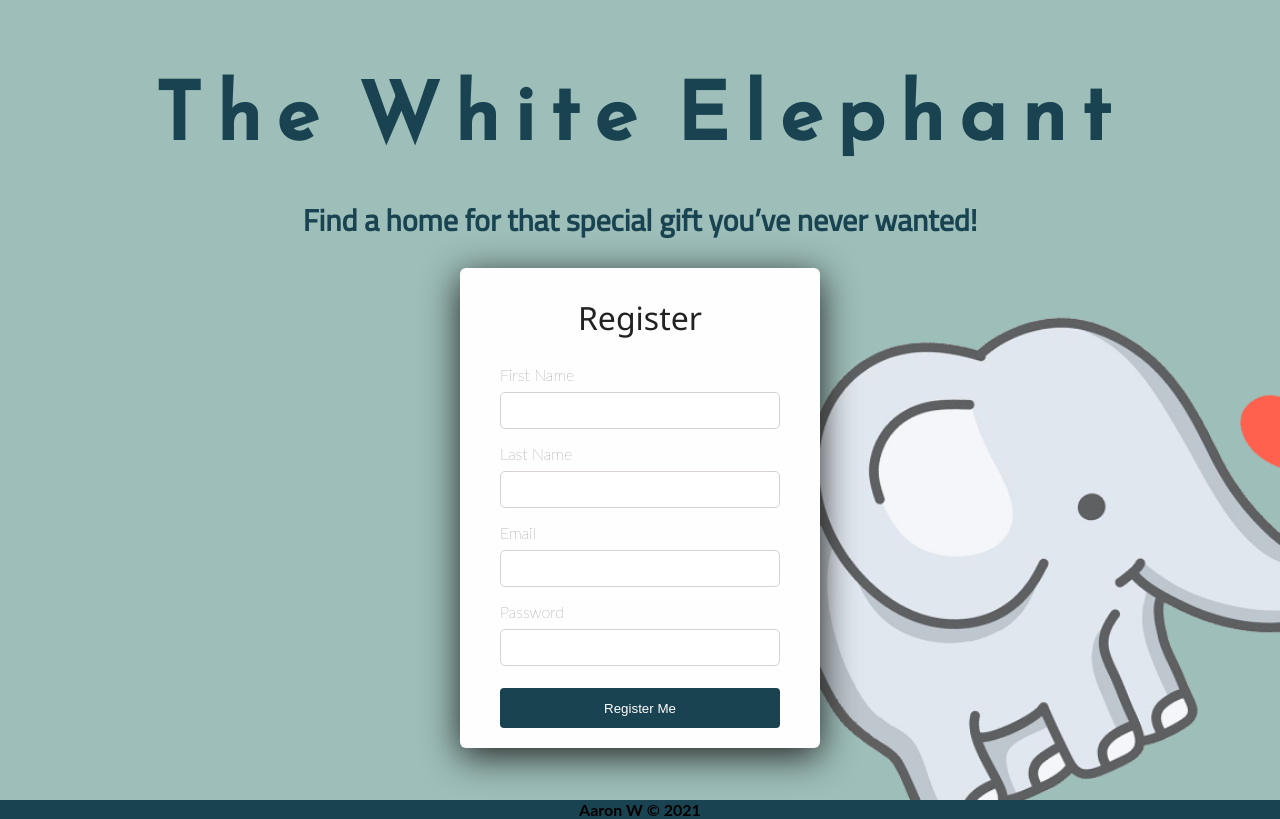
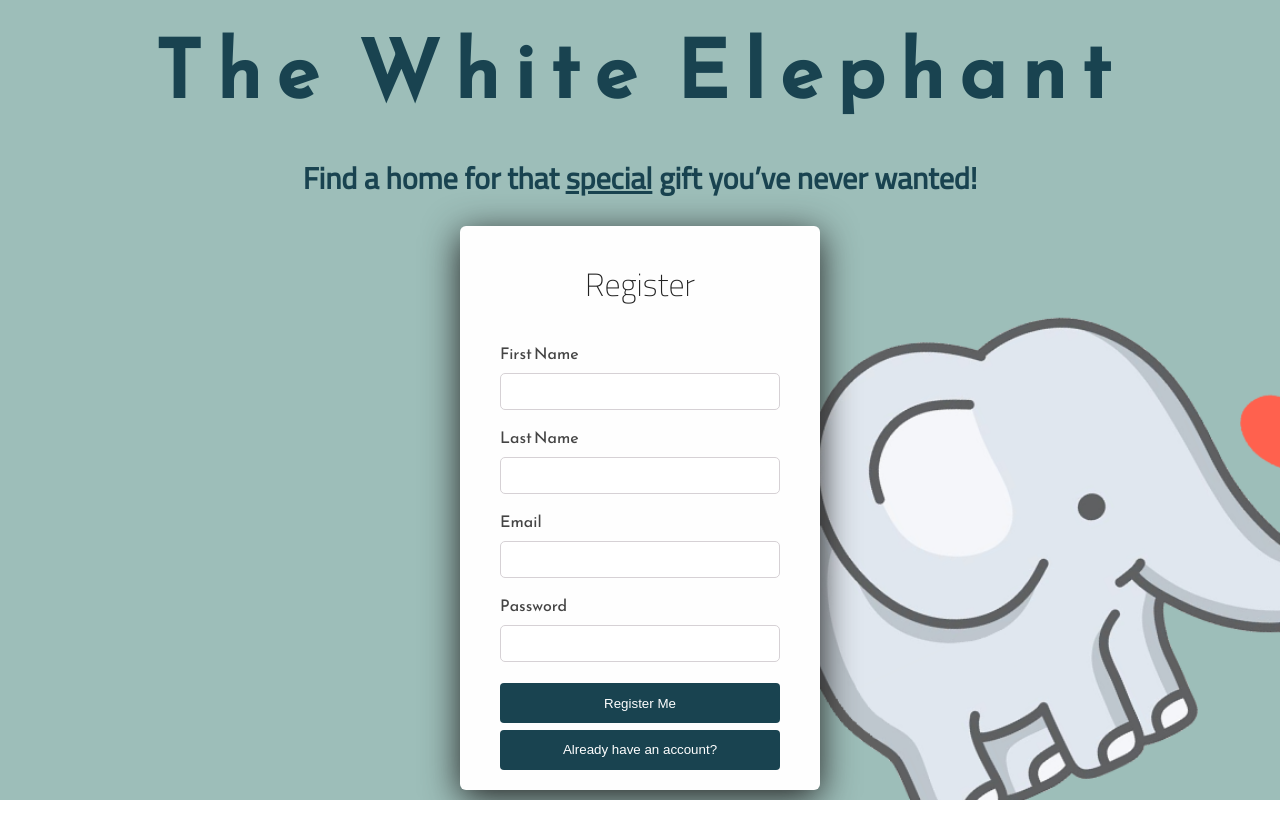
Before and after one commit to xAaronWx/the-white-elephant-client, a React (Create React App) app: page / in a window 1280 px wide. Built offline with nearby package versions, Linux system fonts and the light colour scheme.

Commit message:
Register and Login pages switch

```diff
--- a/src/App.css
+++ b/src/App.css
@@ -22,8 +22,115 @@ font-family: 'Reem Kufi', sans-serif; */
   color: #194350;
 }
 
+#subUnderline {
+  text-decoration: underline;
+}
+
 .footer {
   margin: 0;
   padding: 0;
   background-color: #194350;
 }
+
+/* SIGN UP MAIN PAGE STYLE */
+p,
+div {
+  font-family: Lato;
+}
+
+.wrapper {
+  height: 100vh;
+  width: 100%;
+  display: flex;
+  flex-direction: column;
+  justify-content: center;
+  align-items: center;
+  background-size: cover;
+  background-repeat: no-repeat;
+  background-position: center;
+  background-image: url("../src/assets/WhiteElephant-BG.png");
+}
+
+.form-wrapper {
+  display: flex;
+  flex-direction: column;
+  width: 280px;
+  max-width: 80%;
+  min-width: 100px;
+  min-height: 400px;
+  padding: 20px 40px;
+  border-radius: 6px;
+  box-shadow: 0px 8px 36px #222;
+  background-color: #fefefe;
+}
+
+.form-wrapper > h2 {
+  display: flex;
+  justify-content: center;
+  /* font-family: "Segoe UI", "Ubuntu", "Roboto", "Open Sans", "Helvetica Neue",
+    sans-serif; */
+  font-family: "Cairo", sans-serif;
+  font-size: 2em;
+  font-weight: lighter;
+  margin-top: 0.25em;
+  color: #222;
+}
+
+form {
+  width: 100%;
+  display: flex;
+  flex-wrap: wrap;
+}
+
+label {
+  font-family: "Reem Kufi", sans-serif;
+  margin-bottom: 0.5em;
+  color: #444;
+  font-weight: lighter;
+}
+
+input {
+  padding: 10px 10px;
+  border-radius: 5px;
+  outline: none;
+  border: 1px solid #d6d1d5;
+}
+
+input::placeholder {
+  font-size: 1.2em;
+  font-weight: lighter;
+  color: #bbb;
+}
+
+button {
+  min-width: 100%;
+  cursor: pointer;
+  margin-right: 0.25em;
+  margin-top: 0.5em;
+  padding: 0.938em;
+  border: none;
+  border-radius: 4px;
+  background-color: #194350;
+  color: #fefefe;
+}
+button:hover {
+  background-color: #ff8882;
+  color: #fefefe;
+}
+
+.firstName,
+.lastName,
+.email,
+.password {
+  display: flex;
+  text-align: start;
+  flex-direction: column;
+  margin-bottom: 15px;
+  width: 100%;
+}
+
+.submit {
+  width: 100%;
+  display: flex;
+  flex-wrap: wrap;
+}
--- a/src/App.tsx
+++ b/src/App.tsx
@@ -1,13 +1,13 @@
 import React from "react";
 import "./App.css";
 import { Route, Switch } from "react-router-dom";
-import MainPage from "./components/MainPage";
+import Auth from "./components/Auth/Auth";
 
 const App: React.FunctionComponent = () => {
   return (
     <div className="App">
       <Switch>
-        <Route exact path="/" component={() => <MainPage />} />
+        <Route exact path="/" component={() => <Auth />} />
       </Switch>
     </div>
   );
--- /dev/null
+++ b/src/components/Auth/Auth.tsx
@@ -0,0 +1,40 @@
+import React from "react";
+import Login from "./Login/LogIn";
+import SignUp from "./SignUp/SignUp";
+
+export interface AuthProps {}
+
+export interface AuthState {
+  showLogin: boolean;
+}
+
+class Auth extends React.Component<AuthProps, AuthState> {
+  constructor(props: AuthProps) {
+    super(props);
+    this.state = { showLogin: false };
+  }
+
+  handleToggle = (event: MouseEvent) => {
+    if (this.state.showLogin === true) {
+      return this.setState({ showLogin: false });
+    }
+    if (this.state.showLogin === false) {
+      return this.setState({ showLogin: true });
+    }
+  };
+
+  render() {
+    return (
+      <div>
+        {this.state.showLogin ? (
+          <Login handleToggle={this.handleToggle} />
+        ) : (
+          <SignUp handleToggle={this.handleToggle} />
+        )}
+        {/* <SignUp handleToggle={this.handleToggle} /> */}
+      </div>
+    );
+  }
+}
+
+export default Auth;
--- a/src/components/SignUp.tsx
+++ b/src/components/Auth/Login/LogIn.tsx
@@ -1,18 +1,16 @@
 import React from "react";
-import "./SignUpStyle.css";
 
 const Regex = RegExp(
   /^\s?[A-Z0–9]+[A-Z0–9._+-]{0,}@[A-Z0–9._+-]+\.[A-Z0–9]{2,4}\s?$/i
 );
 
-interface SignUpProps {
+interface LogInProps {
+  handleToggle: Function;
   name?: any;
   value?: any;
 }
 
-interface SignUpState {
-  firstName: string;
-  lastName: string;
+interface LogInState {
   email: string;
   password: string;
   errors: {
@@ -22,12 +20,10 @@ interface SignUpState {
   };
 }
 
-export class SignUp extends React.Component<SignUpProps, SignUpState> {
-  constructor(props: SignUpProps) {
+export class LogIn extends React.Component<LogInProps, LogInState> {
+  constructor(props: LogInProps) {
     super(props);
     const initialState = {
-      firstName: "",
-      lastName: "",
       email: "",
       password: "",
       errors: {
@@ -84,25 +80,14 @@ export class SignUp extends React.Component<SignUpProps, SignUpState> {
         <div>
           <h1 className="heroTitle">The White Elephant</h1>
           <h4 className="subtitle">
-            Find a home for that special gift you’ve never wanted!
+            Find a home for that <span id="subUnderline">special</span> gift
+            you’ve never wanted!
           </h4>
         </div>
 
         <div className="form-wrapper">
-          <h2>Register</h2>
+          <h2>Login</h2>
           <form onSubmit={this.handleSubmit} noValidate>
-            <div className="firstName">
-              <label htmlFor="firstName">First Name</label>
-              <input
-                type="text"
-                name="firstName"
-                onChange={this.handleChange}
-              />
-            </div>
-            <div className="lastName">
-              <label htmlFor="lastName">Last Name</label>
-              <input type="text" name="lastName" onChange={this.handleChange} />
-            </div>
             <div className="email">
               <label htmlFor="email">Email</label>
               <input type="email" name="email" onChange={this.handleChange} />
@@ -124,13 +109,16 @@ export class SignUp extends React.Component<SignUpProps, SignUpState> {
               )}
             </div>
             <div className="submit">
-              <button>Register Me</button>
+              <button>Log In</button>
             </div>
           </form>
+          <button onClick={(event) => this.props.handleToggle(event)}>
+            Go back and register
+          </button>
         </div>
       </div>
     );
   }
 }
 
-export default SignUp;
+export default LogIn;
--- /dev/null
+++ b/src/components/Auth/SignUp/SignUp.tsx
@@ -0,0 +1,140 @@
+import React from "react";
+
+const Regex = RegExp(
+  /^\s?[A-Z0–9]+[A-Z0–9._+-]{0,}@[A-Z0–9._+-]+\.[A-Z0–9]{2,4}\s?$/i
+);
+
+interface SignUpProps {
+  handleToggle: Function;
+  name?: any;
+  value?: any;
+}
+
+interface SignUpState {
+  firstName: string;
+  lastName: string;
+  email: string;
+  password: string;
+  errors: {
+    username: string;
+    email: string;
+    password: string;
+  };
+}
+
+export class SignUp extends React.Component<SignUpProps, SignUpState> {
+  constructor(props: SignUpProps) {
+    super(props);
+    const initialState = {
+      firstName: "",
+      lastName: "",
+      email: "",
+      password: "",
+      errors: {
+        username: "",
+        email: "",
+        password: "",
+      },
+    };
+    this.state = initialState;
+    this.handleChange = this.handleChange.bind(this);
+  }
+  // Does this go here?
+  handleChange = (event: any) => {
+    event.preventDefault();
+    const { name, value } = event.target;
+    let errors = this.state.errors;
+    switch (name) {
+      case "username":
+        errors.username =
+          value.length < 5 ? "Username must be 5 characters long!" : "";
+        break;
+      case "email":
+        errors.email = Regex.test(value) ? "" : "Email is not valid!";
+        break;
+      case "password":
+        errors.password =
+          value.length < 8 ? "Password must be eight characters long!" : "";
+        break;
+      default:
+        break;
+    }
+    this.setState(Object.assign(this.state, { errors, [name]: value }));
+    console.log(this.state.errors);
+  };
+
+  handleSubmit = (event: any) => {
+    event.preventDefault();
+    let validity = true;
+    Object.values(this.state.errors).forEach(
+      (val) => val.length > 0 && (validity = false)
+    );
+    if (validity == true) {
+      // THIS IS WHERE THE ENDPOINT FETCH GOES
+      console.log("Registration can be done");
+    } else {
+      console.log("You cannot be registered");
+    }
+  };
+
+  render() {
+    const { errors } = this.state;
+    return (
+      <div className="wrapper">
+        <div>
+          <h1 className="heroTitle">The White Elephant</h1>
+          <h4 className="subtitle">
+            Find a home for that <span id="subUnderline">special</span> gift
+            you’ve never wanted!
+          </h4>
+        </div>
+
+        <div className="form-wrapper">
+          <h2>Register</h2>
+          <form onSubmit={this.handleSubmit} noValidate>
+            <div className="firstName">
+              <label htmlFor="firstName">First Name</label>
+              <input
+                type="text"
+                name="firstName"
+                onChange={this.handleChange}
+              />
+            </div>
+            <div className="lastName">
+              <label htmlFor="lastName">Last Name</label>
+              <input type="text" name="lastName" onChange={this.handleChange} />
+            </div>
+            <div className="email">
+              <label htmlFor="email">Email</label>
+              <input type="email" name="email" onChange={this.handleChange} />
+
+              {errors.email.length > 0 && (
+                <span style={{ color: "red" }}>{errors.email}</span>
+              )}
+            </div>
+            <div className="password">
+              <label htmlFor="password">Password</label>
+              <input
+                type="password"
+                name="password"
+                onChange={this.handleChange}
+              />
+
+              {errors.password.length > 0 && (
+                <span style={{ color: "red" }}>{errors.password}</span>
+              )}
+            </div>
+            <div className="submit">
+              <button>Register Me</button>
+            </div>
+          </form>
+          <button onClick={(event) => this.props.handleToggle(event)}>
+            Already have an account?
+          </button>
+        </div>
+      </div>
+    );
+  }
+}
+
+export default SignUp;
--- a/src/components/MainPage.tsx
+++ /dev/null
@@ -1,24 +0,0 @@
-import React from "react";
-import Footer from "./Footer";
-import SignUp from "./SignUp";
-
-export interface MainPageProps {}
-
-export interface MainPageState {}
-
-class MainPage extends React.Component<MainPageProps, MainPageState> {
-  constructor(props: MainPageProps) {
-    super(props);
-    this.state = {};
-  }
-  render() {
-    return (
-      <div>
-        <SignUp />
-        <Footer />
-      </div>
-    );
-  }
-}
-
-export default MainPage;
--- a/src/components/SignUpStyle.css
+++ /dev/null
@@ -1,99 +0,0 @@
-p,
-div {
-  font-family: Lato;
-}
-
-.wrapper {
-  height: 100vh;
-  width: 100%;
-  display: flex;
-  flex-direction: column;
-  justify-content: center;
-  align-items: center;
-  background-size: cover;
-  background-repeat: no-repeat;
-  background-position: center;
-  background-image: url("../assets/WhiteElephant-BG.png");
-}
-
-.form-wrapper {
-  display: flex;
-  flex-direction: column;
-  width: 280px;
-  max-width: 80%;
-  min-width: 100px;
-  min-height: 400px;
-  padding: 20px 40px;
-  border-radius: 6px;
-  box-shadow: 0px 8px 36px #222;
-  background-color: #fefefe;
-}
-
-.form-wrapper > h2 {
-  display: flex;
-  justify-content: center;
-  font-family: "Segoe UI", "Ubuntu", "Roboto", "Open Sans", "Helvetica Neue",
-    sans-serif;
-  font-size: 2em;
-  font-weight: lighter;
-  margin-top: 0.25em;
-  color: #222;
-}
-
-form {
-  width: 100%;
-  display: flex;
-  flex-wrap: wrap;
-}
-
-label {
-  margin-bottom: 0.5em;
-  color: #444;
-  font-weight: lighter;
-}
-
-input {
-  padding: 10px 10px;
-  border-radius: 5px;
-  outline: none;
-  border: 1px solid #d6d1d5;
-}
-
-input::placeholder {
-  font-size: 1.2em;
-  font-weight: lighter;
-  color: #bbb;
-}
-
-button {
-  min-width: 100%;
-  cursor: pointer;
-  margin-right: 0.25em;
-  margin-top: 0.5em;
-  padding: 0.938em;
-  border: none;
-  border-radius: 4px;
-  background-color: #194350;
-  color: #fefefe;
-}
-button:hover {
-  background-color: #ff8882;
-  color: #fefefe;
-}
-
-.firstName,
-.lastName,
-.email,
-.password {
-  display: flex;
-  text-align: start;
-  flex-direction: column;
-  margin-bottom: 15px;
-  width: 100%;
-}
-
-.submit {
-  width: 100%;
-  display: flex;
-  flex-wrap: wrap;
-}
```
